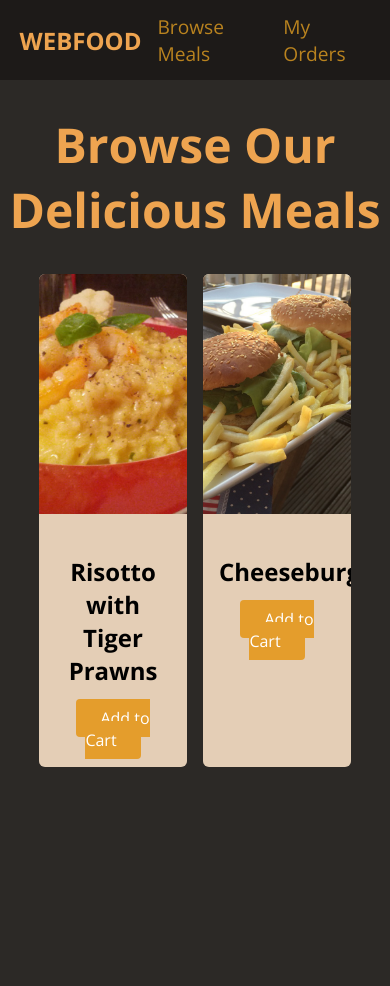
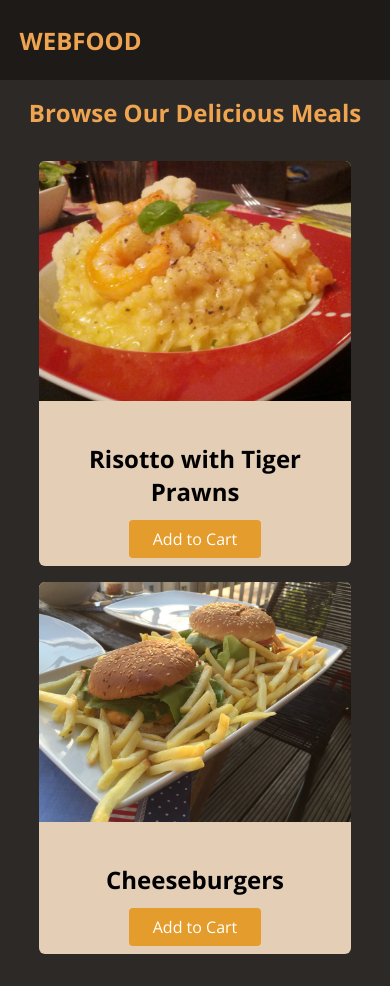
Before and after one commit to Lankhmar32/Webfood, a plain HTML site: page index.html in a window 390 px wide. Before the commit the page ends 844 px from the top, so only its background shows below. Drawn offline with nearby package versions, Linux system fonts and the light colour scheme.

Commit message:
add media queries

```diff
--- a/styles.css
+++ b/styles.css
@@ -95,3 +95,19 @@ main h1 {
 .btn:hover {
   background-color: rgb(221, 134, 44);
 }
+
+/* Media Queries */
+
+@media (max-width: 48rem) {
+  #main-header nav {
+    display: none;
+  }
+
+  main h1 {
+    font-size: 1.5rem;
+  }
+
+  #latest-products ul {
+    grid-template-columns: 100%;
+  }
+}
```
